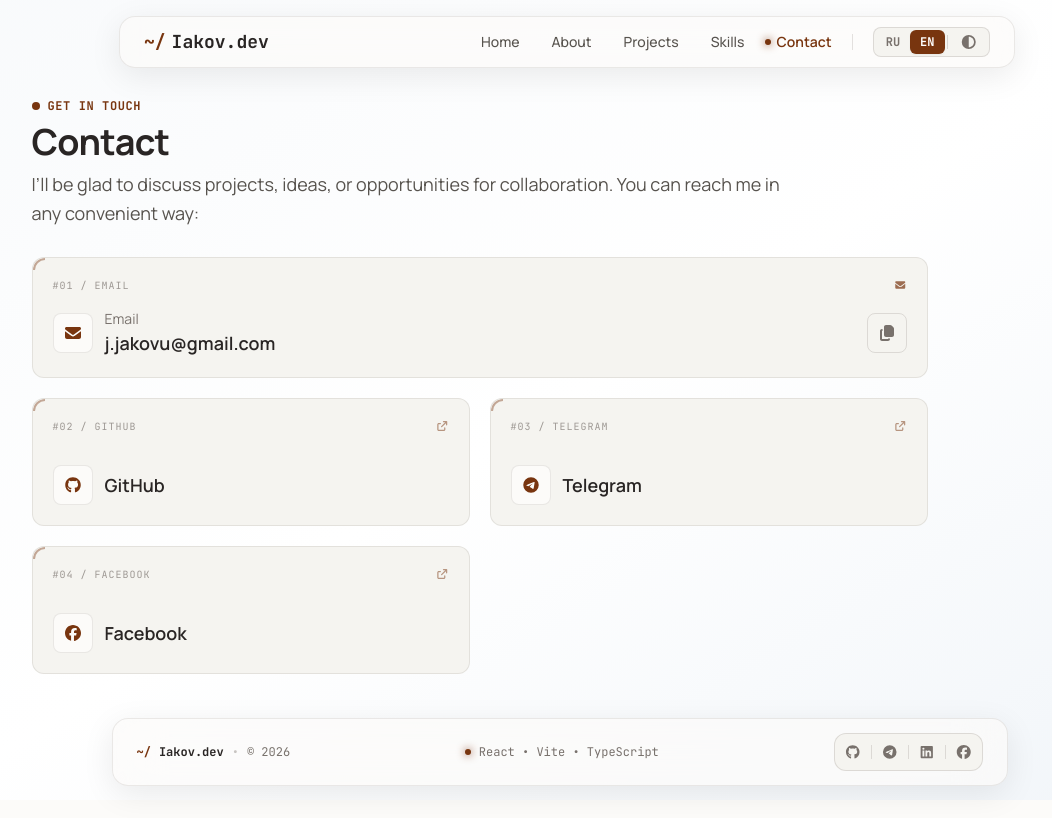
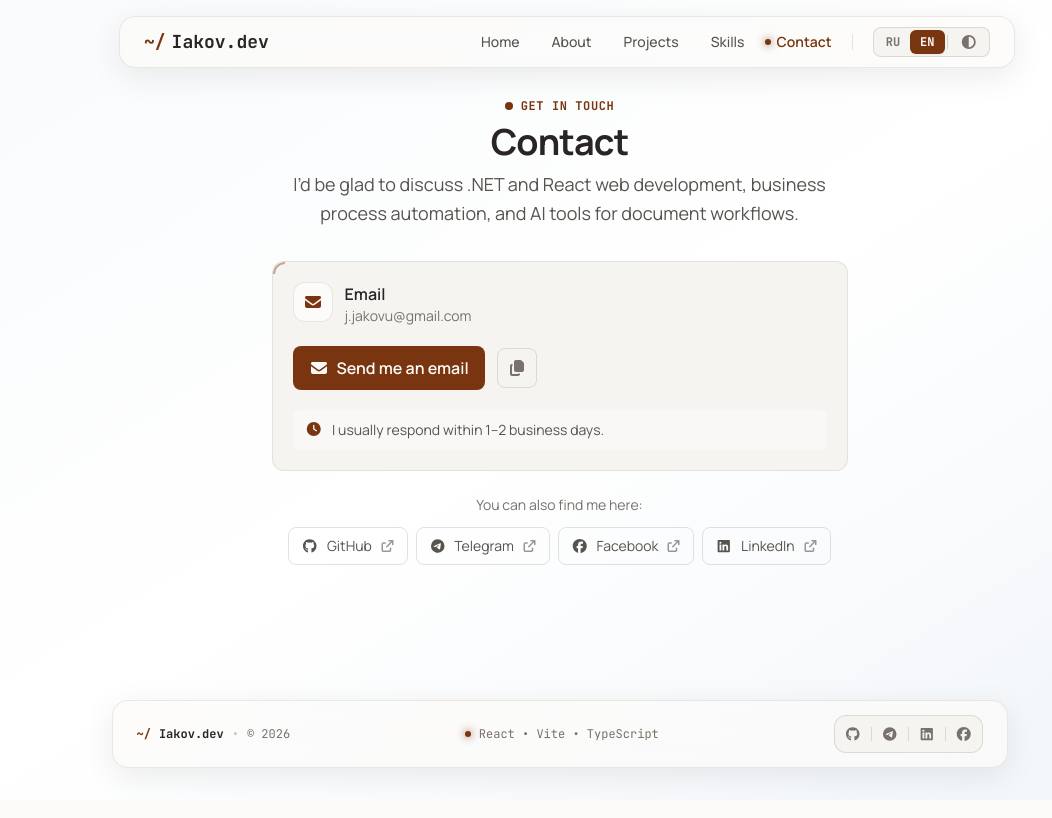
Before and after one commit to IakovYakovlev/personal, a React (Vite) app: page /contact in a window 1280 px wide. Shown: the whole page, without its empty margins (73-1125 px from the left). Built offline with nearby package versions, Linux system fonts and the light colour scheme.

Commit message:
feat: update contact section with detailed intro, response time, and social links

```diff
--- a/src/application/providers/locales/en.json
+++ b/src/application/providers/locales/en.json
@@ -133,14 +133,19 @@
   "contact": {
     "section": "Get in Touch",
     "title": "Contact",
-    "intro": "I’ll be glad to discuss projects, ideas, or opportunities for collaboration. You can reach me in any convenient way:",
+    "intro": "I’d be glad to discuss .NET and React web development, business process automation, and AI tools for document workflows.",
     "copyEmail": "Copy email address",
     "emailCopied": "Email address copied",
+    "emailCopiedShort": "Copied",
+    "responseTime": "I usually respond within 1–2 business days.",
+    "sendEmail": "Send me an email",
+    "socialsIntro": "You can also find me here:",
     "methods": {
       "email": "Email",
       "github": "GitHub",
       "telegram": "Telegram",
-      "facebook": "Facebook"
+      "facebook": "Facebook",
+      "linkedin": "LinkedIn"
     }
   },
   "projects": {
--- a/src/application/providers/locales/ru.json
+++ b/src/application/providers/locales/ru.json
@@ -133,14 +133,19 @@
   "contact": {
     "section": "Связаться",
     "title": "Контакты",
-    "intro": "Буду рад обсудить проекты, идеи и варианты сотрудничества. Связаться со мной можно любым удобным способом:",
+    "intro": "Буду рад обсудить веб-разработку на .NET и React, автоматизацию бизнес-процессов и AI-инструменты для работы с документами.",
     "copyEmail": "Скопировать адрес электронной почты",
     "emailCopied": "Адрес электронной почты скопирован",
+    "emailCopiedShort": "Скопировано",
+    "responseTime": "Обычно отвечаю в течение 1–2 рабочих дней.",
+    "sendEmail": "Написать на email",
+    "socialsIntro": "Также меня можно найти здесь:",
     "methods": {
       "email": "Email",
       "github": "GitHub",
       "telegram": "Telegram",
-      "facebook": "Facebook"
+      "facebook": "Facebook",
+      "linkedin": "LinkedIn"
     }
   },
   "projects": {
--- a/src/ui/components/Contact/EmailContact.tsx
+++ b/src/ui/components/Contact/EmailContact.tsx
@@ -1,7 +1,7 @@
 import { useState } from 'react';
 import { useTranslation } from 'react-i18next';
 import { FontAwesomeIcon } from '@fortawesome/react-fontawesome';
-import { faEnvelope, faCopy, faCheck } from '@fortawesome/free-solid-svg-icons';
+import { faEnvelope, faCopy, faCheck, faClock } from '@fortawesome/free-solid-svg-icons';
 
 export const EmailContact = () => {
   const { t } = useTranslation();
@@ -15,38 +15,48 @@ export const EmailContact = () => {
   };
 
   return (
-    <div className='relative overflow-hidden bg-[var(--color-bg-muted)] p-4 lg:p-5 rounded-xl border border-[var(--color-text-subtle)]/15 md:col-span-2 group hover:border-[var(--color-primary)]/50 transition-colors'>
+    <section className='relative mx-auto w-full max-w-xl overflow-hidden bg-[var(--color-bg-muted)] p-4 lg:p-5 rounded-xl border border-[var(--color-text-subtle)]/15 hover:border-[var(--color-primary)]/50 transition-colors'>
       <span className='absolute top-0 left-0 w-3 h-3 border-l-2 border-t-2 border-[var(--color-primary)]/40 rounded-tl-xl pointer-events-none' />
-      <div className='flex items-center justify-between font-mono text-2xs uppercase tracking-widest text-[var(--color-text-subtle)] opacity-70'>
-        <span>#01 / {t('contact.methods.email')}</span>
-        <FontAwesomeIcon icon={faEnvelope} className='text-[var(--color-primary)]' />
-      </div>
 
-      <div className='flex items-center justify-between gap-4 mt-4'>
-        <div className='flex items-center gap-3 min-w-0'>
-          <span className='w-10 h-10 shrink-0 rounded-lg bg-[var(--color-bg-base)] border border-[var(--color-text-subtle)]/15 flex items-center justify-center text-[var(--color-primary)]'>
+      <div className='flex items-start gap-3 mb-5'>
+        <span className='w-10 h-10 shrink-0 rounded-xl bg-[var(--color-bg-base)] border border-[var(--color-text-subtle)]/15 flex items-center justify-center text-[var(--color-primary)]'>
           <FontAwesomeIcon icon={faEnvelope} />
         </span>
         <div className='min-w-0'>
-            <div className='text-sm text-[var(--color-text-subtle)]'>{t('contact.methods.email')}</div>
-            <a
-              href={`mailto:${email}`}
-              className='text-base lg:text-lg font-semibold text-[var(--color-text-base)] hover:text-[var(--color-primary)] transition-colors break-all'
-            >
-              {email}
-            </a>
+          <h2 className='font-semibold text-[var(--color-text-base)]'>
+            {t('contact.methods.email')}
+          </h2>
+          <p className='text-sm text-[var(--color-text-subtle)] break-all'>{email}</p>
         </div>
       </div>
 
+      <div className='flex flex-wrap items-center gap-3'>
+        <a
+          href={`mailto:${email}`}
+          className='inline-flex items-center gap-2 px-4 py-2.5 rounded-lg bg-[var(--color-primary)] text-[var(--color-bg-base)] font-semibold hover:opacity-90 focus-visible:outline-2 focus-visible:outline-offset-2 focus-visible:outline-[var(--color-primary)] transition'
+        >
+          <FontAwesomeIcon icon={faEnvelope} />
+          {t('contact.sendEmail')}
+        </a>
         <button
           onClick={copyToClipboard}
           aria-label={copied ? t('contact.emailCopied') : t('contact.copyEmail')}
           title={copied ? t('contact.emailCopied') : t('contact.copyEmail')}
-          className='shrink-0 w-10 h-10 rounded-lg border border-[var(--color-text-subtle)]/20 text-[var(--color-text-subtle)] hover:text-[var(--color-primary)] hover:border-[var(--color-primary)]/50 transition cursor-pointer'
+          className='inline-flex items-center justify-center w-10 h-10 rounded-lg border border-[var(--color-text-subtle)]/20 text-[var(--color-text-subtle)] hover:text-[var(--color-primary)] hover:border-[var(--color-primary)]/50 focus-visible:outline-2 focus-visible:outline-offset-2 focus-visible:outline-[var(--color-primary)] transition cursor-pointer'
         >
           <FontAwesomeIcon icon={copied ? faCheck : faCopy} className='w-4 h-4' />
         </button>
+        {copied && (
+          <span role='status' aria-live='polite' className='text-sm text-[var(--color-text-muted)]'>
+            {t('contact.emailCopiedShort')}
+          </span>
+        )}
       </div>
+
+      <div className='mt-5 flex items-start gap-2.5 rounded-lg bg-[var(--color-bg-base)]/70 px-3 py-2.5 text-sm text-[var(--color-text-muted)]'>
+        <FontAwesomeIcon icon={faClock} className='mt-0.5 text-[var(--color-primary)]' />
+        <span>{t('contact.responseTime')}</span>
       </div>
+    </section>
   );
 };
--- a/src/ui/pages/Contact/Contact.tsx
+++ b/src/ui/pages/Contact/Contact.tsx
@@ -1,7 +1,7 @@
 import { useTranslation } from 'react-i18next';
 import { FontAwesomeIcon } from '@fortawesome/react-fontawesome';
 import { faArrowUpRightFromSquare } from '@fortawesome/free-solid-svg-icons';
-import { faGithub, faTelegram, faFacebook } from '@fortawesome/free-brands-svg-icons';
+import { faGithub, faTelegram, faFacebook, faLinkedin } from '@fortawesome/free-brands-svg-icons';
 import { EmailContact } from '../../components/Contact/EmailContact';
 
 export const Contact = () => {
@@ -11,53 +11,46 @@ export const Contact = () => {
     { href: t('links.github'), icon: faGithub, label: t('contact.methods.github') },
     { href: t('links.telegram'), icon: faTelegram, label: t('contact.methods.telegram') },
     { href: t('links.facebook'), icon: faFacebook, label: t('contact.methods.facebook') },
+    { href: t('links.linkedin'), icon: faLinkedin, label: t('contact.methods.linkedin') },
   ];
 
   return (
     <div className='flex-1 w-full max-w-6xl mx-auto px-6 md:px-12 py-2 lg:py-3'>
-      <main className='w-full max-w-4xl'>
-        <div className='mb-5 lg:mb-7'>
-          <div className='inline-flex items-center gap-2 font-mono text-xs text-[var(--color-primary)] font-bold uppercase tracking-wider mb-2'>
+      <main className='w-full max-w-4xl mx-auto'>
+        <div className='mb-6 lg:mb-8 text-center'>
+          <div className='inline-flex items-center justify-center gap-2 font-mono text-xs text-[var(--color-primary)] font-bold uppercase tracking-wider mb-2'>
             <span className='w-2 h-2 rounded-full bg-[var(--color-primary)]' />
             {t('contact.section')}
           </div>
           <h1 className='text-3xl md:text-4xl font-bold text-[var(--color-text-base)] tracking-tight mb-2'>
             {t('contact.title')}
           </h1>
-          <p className='text-base lg:text-lg text-[var(--color-text-muted)] leading-relaxed max-w-3xl'>
+          <p className='text-base lg:text-lg text-[var(--color-text-muted)] leading-relaxed max-w-xl mx-auto'>
             {t('contact.intro')}
           </p>
         </div>
 
-        <div className='grid grid-cols-1 md:grid-cols-2 gap-3.5 lg:gap-5'>
+        <div className='flex flex-col gap-6'>
           <EmailContact />
 
-          {socialLinks.map(({ href, icon, label }, index) => (
+          <div className='w-full text-center'>
+            <p className='text-sm text-[var(--color-text-subtle)] mb-3'>{t('contact.socialsIntro')}</p>
+            <div className='flex flex-wrap justify-center gap-2'>
+              {socialLinks.map(({ href, icon, label }) => (
                 <a
                   key={label}
                   href={href}
                   target='_blank'
                   rel='noopener noreferrer'
-              className='relative overflow-hidden bg-[var(--color-bg-muted)] p-4 lg:p-5 rounded-xl border border-[var(--color-text-subtle)]/15 flex flex-col justify-between min-h-32 group hover:border-[var(--color-primary)]/50 transition-colors'
+                  className='inline-flex items-center gap-2 px-3 py-2 rounded-lg border border-[var(--color-text-subtle)]/20 text-sm text-[var(--color-text-muted)] hover:text-[var(--color-primary)] hover:border-[var(--color-primary)]/50 transition-colors'
                 >
-              <span className='absolute top-0 left-0 w-3 h-3 border-l-2 border-t-2 border-[var(--color-primary)]/40 rounded-tl-xl pointer-events-none' />
-              <div className='flex items-center justify-between font-mono text-2xs uppercase tracking-widest text-[var(--color-text-subtle)] opacity-70'>
-                <span>#{String(index + 2).padStart(2, '0')} / {label}</span>
-                <FontAwesomeIcon
-                  icon={faArrowUpRightFromSquare}
-                  className='text-[var(--color-primary)] opacity-70 group-hover:opacity-100 transition-opacity'
-                />
-              </div>
-              <div className='flex items-center gap-3 mt-4'>
-                <span className='w-10 h-10 rounded-lg bg-[var(--color-bg-base)] border border-[var(--color-text-subtle)]/15 flex items-center justify-center text-[var(--color-primary)]'>
                   <FontAwesomeIcon icon={icon} />
-                </span>
-                <span className='text-base lg:text-lg font-semibold text-[var(--color-text-base)] group-hover:text-[var(--color-primary)] transition-colors'>
-                  {label}
-                </span>
-              </div>
+                  <span>{label}</span>
+                  <FontAwesomeIcon icon={faArrowUpRightFromSquare} className='text-xs opacity-60' />
                 </a>
               ))}
+            </div>
+          </div>
         </div>
       </main>
     </div>
```
Lines whose indentation alone changed are shown as unchanged.
